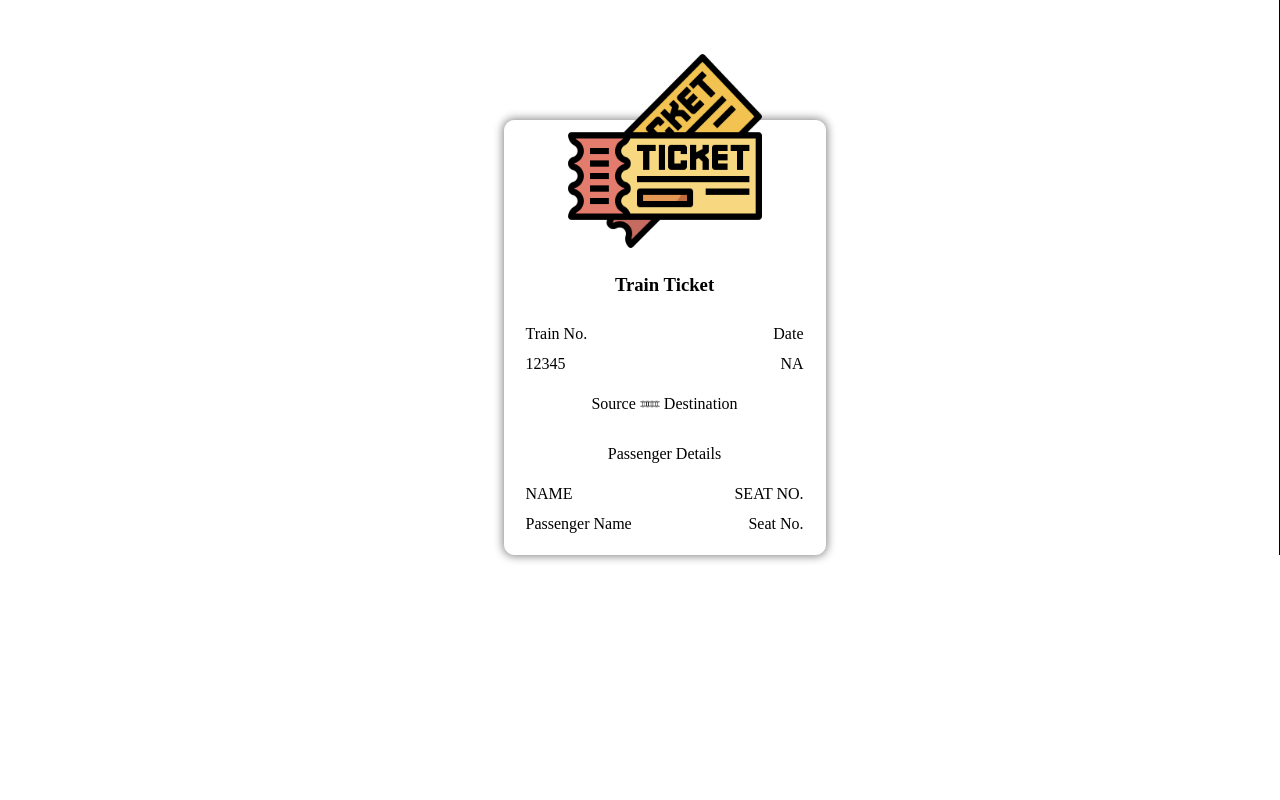
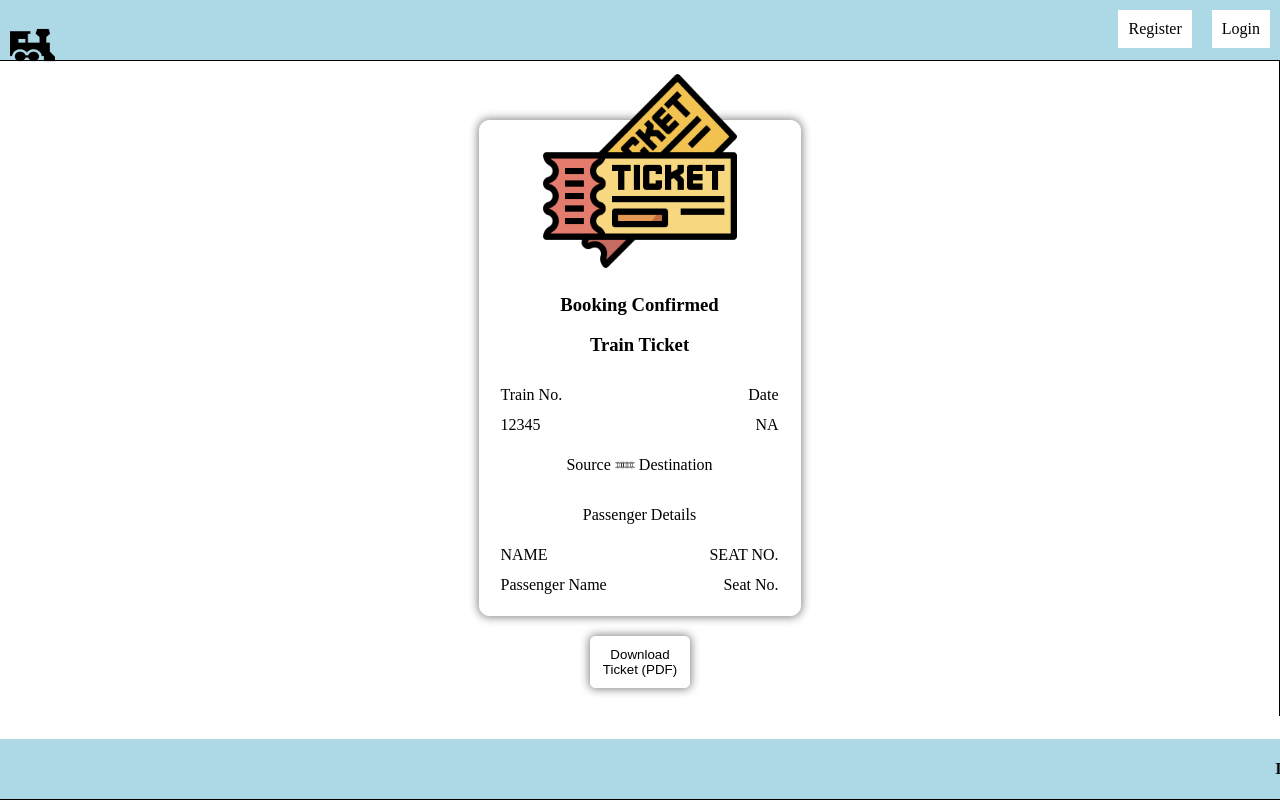
Before and after one commit to Call0/MiniProjectGroup6Vue, a Vue app: page /confirm in a window 1280 px wide. Built offline with nearby package versions, Linux system fonts and the light colour scheme.

Commit message:
frontend basic all pages half validation

```diff
--- a/public/index.html
+++ b/public/index.html
@@ -7,6 +7,8 @@
     <link rel="icon" href="<%= BASE_URL %>favicon.ico">
     <meta name="google-signin-client_id" content="78840765485-16q0h6p0nt21huu6sipe7tnelnvbvvar.apps.googleusercontent.com">
     <script src="https://apis.google.com/js/platform.js" async defer></script>
+    <script type="text/javascript" src="https://cdnjs.cloudflare.com/ajax/libs/jspdf/1.0.272/jspdf.debug.js"></script>
+    <script src="https://ajax.googleapis.com/ajax/libs/jquery/3.5.1/jquery.min.js"></script>
     <title><%= htmlWebpackPlugin.options.title %></title>
   </head>
   <body>
--- /dev/null
+++ b/src/components/footer.vue
@@ -0,0 +1,24 @@
+<template>
+    <footer class="footerbar">
+        <!--<marquee direction="right"><img src="@/assets/train.png" class="animate-me"> </marquee>-->
+        <marquee direction="left"><h4>IMPORTANT ANNOUNCEMENT: Gadi no. 102567, kanpur ke raste Delhi se Jhansi jane vali Gareeb Express 10 minute ki deri se ayegi</h4></marquee>
+    </footer>
+</template>
+
+<script>
+export default {
+  name: 'footer'
+}
+</script>
+
+<style>
+  .footerbar{
+      z-index: 1;
+      height: 60px;
+      bottom: 0px;
+      position: fixed;
+      width: 100%;
+      background: lightblue;
+      border-bottom: 1px solid black
+  }
+</style>
--- a/src/views/book.vue
+++ b/src/views/book.vue
@@ -3,7 +3,7 @@
     <div>
     <navbar/>
         <div class="book-container">
-          <div class="home-container">
+          <div class="book-home-container">
             <center>
               <h3>Enter Booking Details</h3>
               <input type="text" name="trainid" placeholder="Train Id" v-model="trainId" class="input-css" disabled>
@@ -18,12 +18,14 @@
             </center>
           </div>
         </div>
-   </div>
+    </div>
+    <footerbar/>
   </div>
 </template>
 
 <script>
 import navbar from '../components/navbar.vue'
+import footerbar from '../components/footer.vue'
 export default {
   name: 'book',
   data () {
@@ -45,7 +47,8 @@ export default {
     }
   },
   components: {
-    navbar: navbar
+    navbar: navbar,
+    footerbar: footerbar
   }
 }
 </script>
@@ -59,4 +62,5 @@ export default {
     background-color: white;
     border-right: 1px solid black;
   }
+
 </style>
--- a/src/views/confirm.vue
+++ b/src/views/confirm.vue
@@ -1,10 +1,16 @@
 <template>
   <div>
+    <navbar/>
     <div>
+      <center>
         <div class="book-container">
-          <div class="home-container">
+          <div class="book-home-container">
             <center>
               <img src="@/assets/001-ticket.png" class="ticket-confirm">
+            </center>
+            <div id="myTicket">
+            <center>
+              <h3>Booking Confirmed</h3>
               <h3>Train Ticket</h3>
             </center>
             <table class="table-css" cellspacing="10px">
@@ -35,27 +41,74 @@
                     <td class="right">Seat No.</td>
                 </tr>
             </table>
+            </div>
           </div>
         </div>
-   </div>
+      </center>
+    </div>
+    <div id="elementH">
+    </div>
+    <center>
+      <button @click="convertHTMLTOPDF" class="up-margin btn">Download Ticket (PDF)</button>
+    </center>
+    <footerbar/>
   </div>
 </template>
 
+<script type="text/javascript" src="https://cdnjs.cloudflare.com/ajax/libs/jspdf/1.0.272/jspdf.debug.js"></script>
 <script>
+import navbar from '../components/navbar.vue';
+import footerbar from '../components/footer.vue';
 export default {
-  name: 'confirm'
+  components: { navbar: navbar, footerbar: footerbar },
+  name: 'confirm',
+  methods: {
+    convertHTMLTOPDF () {
+      var doc = new jsPDF();
+      var elementHTML = $('#myTicket').html();
+      var specialElementHandlers = {
+        '#elementH': function (element, renderer) {
+          return true;
+        }
+      };
+      doc.fromHTML(elementHTML, 30, 30, {
+        'width': 100,
+        'elementHandlers': specialElementHandlers
+      }, function(){doc.save('Ticket.pdf');});
+    }
+  }
 }
 </script>
 
 <style>
   .ticket-confirm{
-      margin-top: -100px;
+      margin-top: -80px;
       width: 200px;
-      height: 200px
+      height: 200px;
   }
 
   .ticket-confirm-track{
       width: 20px;
       height: 10px;
   }
+
+  .book-home-container{
+    margin-top: 120px;
+    margin-left: 0px;
+    margin-bottom: 100px;
+    width: 300px;
+    border: 1px solid white;
+    padding: 10px;
+    border-radius: 10px;
+    padding-top: 30px;
+    -moz-box-shadow: 0 0 10px 1px gray;
+    -webkit-box-shadow: 0 0 10px 1px gray;
+    box-shadow: 0 0 10px 1px gray;
+    background-color: white;
+  }
+
+  .up-margin{
+    margin-top: -80px;
+    margin-bottom: 100px
+  }
 </style>
--- a/src/views/login.vue
+++ b/src/views/login.vue
@@ -1,6 +1,14 @@
 <template>
   <div>
     <center>
+      <div id="errors-login">
+          <div>
+            <img src="@/assets/cross-img.png" class="cross" @click="removeerrors">
+            <center>
+              <p class="error-content" id="show-errors-login"></p>
+            </center>
+          </div>
+        </div>
       <div class="container">
           <div class="inner-container">
               <div class="heading">
@@ -28,18 +36,31 @@ export default {
   name: 'login',
   data () {
     return {
+      message: '',
       userName: '',
       password: ''
     }
   },
   methods: {
     ...mapActions(['setLoginAction']),
+    removeerrors () {
+      document.getElementById('errors-login').style.display = 'none'
+    },
     validate () {
+      var message = ''
       if (this.userName === '') {
-        return false
-      } else if (this.password === '') {
+        message += '- Invalid username <br>'
+      }
+      if (this.password === '') {
+        message += '- Invalid password <br>'
+      }
+      this.message = message
+      if (this.message !== '') {
+        document.getElementById('errors-login').style.display = 'block'
+        document.getElementById('show-errors-login').innerHTML = message
         return false
       } else {
+        document.getElementById('errors-login').style.display = 'none'
         return true
       }
     },
@@ -138,4 +159,20 @@ export default {
   .footer{
     border-top: 1px solid black
   }
+
+  #errors-login{
+    display: none;
+    z-index: 3;
+    margin-top: -20px;
+    width: 100vw;
+    height: 100vh;
+    background: rgb(99, 99, 99, 0.5);
+    position: fixed;
+    border: 1px solid white;
+  }
+
+  #errors-login > div {
+    padding: 20px;
+    background: white;
+  }
 </style>
--- a/src/views/register.vue
+++ b/src/views/register.vue
@@ -4,7 +4,9 @@
         <div id="errors">
           <div>
             <img src="@/assets/cross-img.png" class="cross" @click="removeerrors">
-            <p class="error-content" id="show-errors"></p>
+            <center>
+              <p class="error-content" id="show-errors"></p>
+            </center>
           </div>
         </div>
         <div class="container">
@@ -163,6 +165,7 @@ export default {
   #errors{
     display: none;
     z-index: 3;
+    margin-top: -20px;
     width: 100vw;
     height: 100vh;
     background: rgb(99, 99, 99, 0.5);
--- a/src/views/search.vue
+++ b/src/views/search.vue
@@ -35,6 +35,7 @@
             </table>
           </div>
         </div>
+      <footerbar></footerbar>
   </div>
 </template>
 
@@ -42,6 +43,7 @@
 import { mapActions, mapGetters } from 'vuex'
 import axios from 'axios'
 import navbar from '../components/navbar.vue'
+import footerbar from '../components/footer.vue'
 export default {
   name: 'home',
   data () {
@@ -72,7 +74,8 @@ export default {
     }
   },
   components: {
-    navbar: navbar
+    navbar: navbar,
+    footerbar: footerbar
   },
   computed: {
     ...mapGetters(['getSearchResult'])
@@ -107,6 +110,7 @@ export default {
  .home-container{
    margin-top: 120px;
    margin-left: 50px;
+   margin-bottom: 100px;
    width: 300px;
    border: 1px solid white;
    padding: 10px;
```
